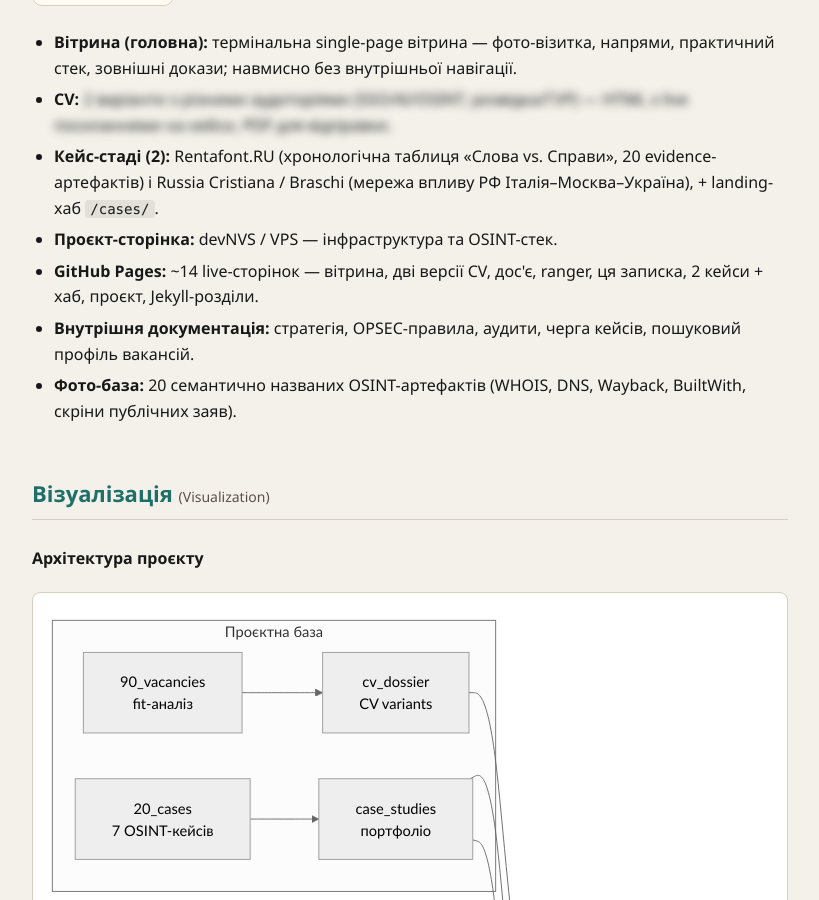
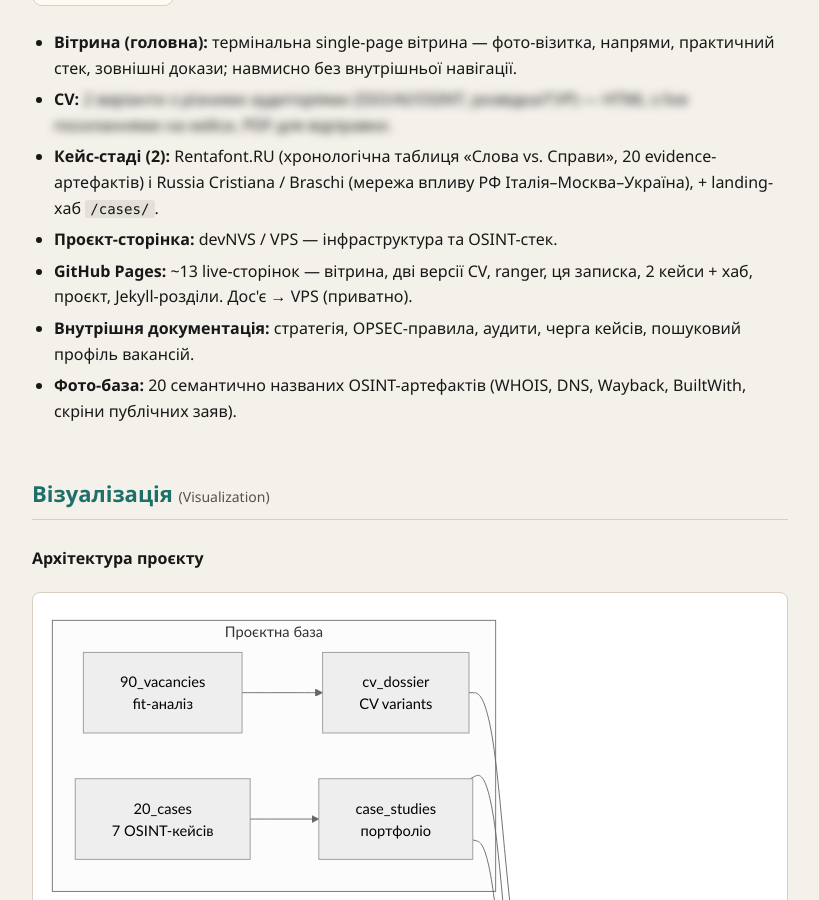
Before and after one commit to NestorVolya/nestorvolya.github.io, a Jekyll site: the page meta.html, which Jekyll copies as it is, in a window 1280 px wide and 900 px high, scrolled down 1540 px. Shown: the whole window, without its empty margins (230-1049 px from the left). Built offline with Jekyll 4.4.1, drawn with Linux system fonts in a browser that asks for light colours; some of the changed text lies outside the part shown.

Commit message:
update meta.html: dosie moved to VPS, stats 14→13 live pages
Co-Authored-By: Claude Sonnet 4.6 <noreply@anthropic.com>

```diff
--- a/meta.html
+++ b/meta.html
@@ -137,7 +137,7 @@
     <li><strong>CV:</strong> <span style="filter:blur(4px);user-select:none">2 варіанти з різними аудиторіями (SSO/AI/OSINT; розвідка/ГУР) — HTML з live посиланнями на кейси, PDF для відправки.</span></li>
     <li><strong>Кейс-стаді (2):</strong> Rentafont.RU (хронологічна таблиця «Слова vs. Справи», 20 evidence-артефактів) і Russia Cristiana / Braschi (мережа впливу РФ Італія–Москва–Україна), + landing-хаб <code>/cases/</code>.</li>
     <li><strong>Проєкт-сторінка:</strong> devNVS / VPS — інфраструктура та OSINT-стек.</li>
-    <li><strong>GitHub Pages:</strong> ~14 live-сторінок — вітрина, дві версії CV, дос'є, ranger, ця записка, 2 кейси + хаб, проєкт, Jekyll-розділи.</li>
+    <li><strong>GitHub Pages:</strong> ~13 live-сторінок — вітрина, дві версії CV, ranger, ця записка, 2 кейси + хаб, проєкт, Jekyll-розділи. Дос'є → VPS (приватно).</li>
     <li><strong>Внутрішня документація:</strong> стратегія, OPSEC-правила, аудити, черга кейсів, пошуковий профіль вакансій.</li>
     <li><strong>Фото-база:</strong> 20 семантично названих OSINT-артефактів (WHOIS, DNS, Wayback, BuiltWith, скріни публічних заяв).</li>
   </ul>
@@ -211,7 +211,7 @@ flowchart LR
   <h2 class="sh">Обсяг і масштаб <small style="font-size:14px;font-weight:400;color:var(--muted)">(Scale)</small></h2>
   <ul>
     <li><strong>~100+ файлів</strong> у проєктній базі (8 директорій + архів)</li>
-    <li><strong>~14 live URL</strong> на GitHub Pages (вітрина, CV×2, дос'є, ranger, записка, 2 кейси + хаб, проєкт, Jekyll-розділи)</li>
+    <li><strong>~13 live URL</strong> на GitHub Pages (вітрина, CV×2, ranger, записка, 2 кейси + хаб, проєкт, Jekyll-розділи); дос'є → VPS-only</li>
     <li><strong>2 опубліковані кейс-стаді</strong> — Rentafont.RU і Russia Cristiana / Braschi</li>
     <li><strong>20 семантично названих артефактів</strong> — WHOIS, DNS, Wayback, BuiltWith, скріни</li>
     <li><strong>Канонічна карта публічних HTML (SoT)</strong> + reusable компонент фото-візитки на 4 сторінках</li>
```
